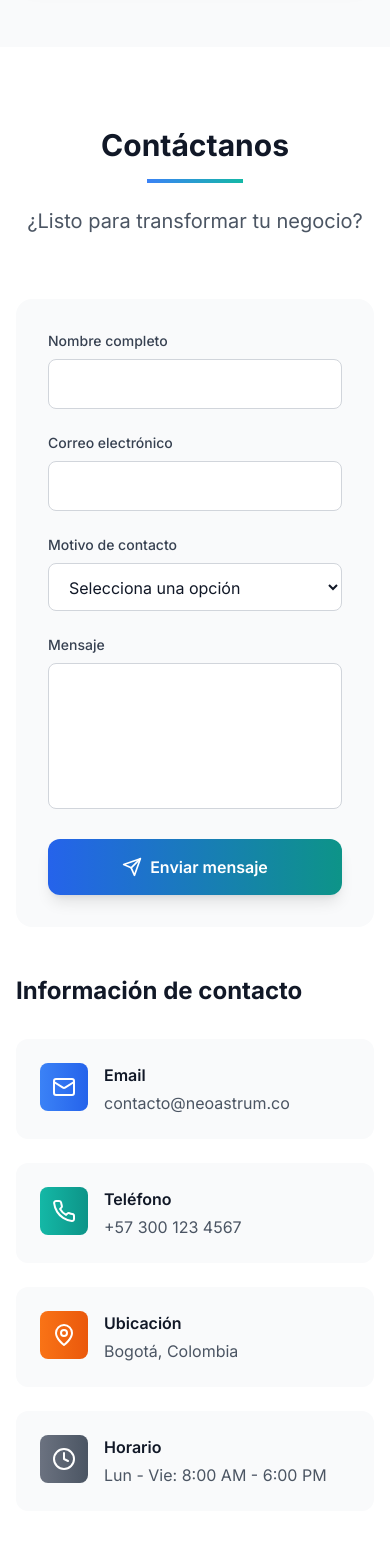
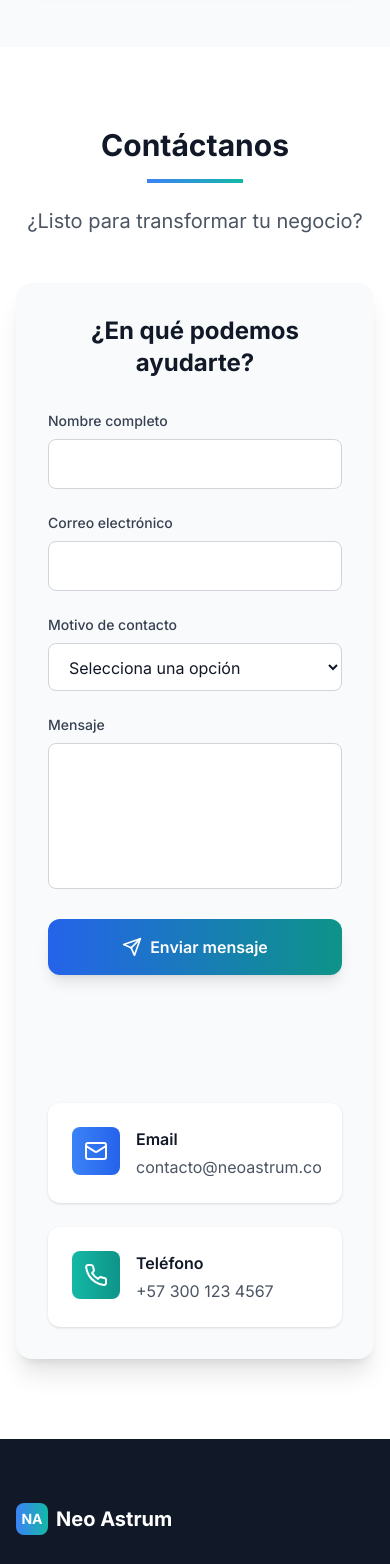
Before and after one commit to leon55490/NeoAstrum, a React (Vite) app: page / in a window 390 px wide. Shown: the part 5500-7064 px from the top of the page. Built offline with nearby package versions, Linux system fonts and the light colour scheme.

Commit message:
ajustes formulario

```diff
--- a/index.html
+++ b/index.html
@@ -9,7 +9,7 @@
       content="Neo Astrum - Tu espacio digital, sin límites. Agencia de desarrollo digital especializada en web, móvil, escritorio e IA." />
     <meta name="keywords"
       content="desarrollo web, desarrollo móvil, inteligencia artificial, digitalización, Colombia, LATAM" />
-    <title>Neo Astrum - Tu espacio digital, sin límites</title>
+    <title>Neo Astrum</title>
     <link rel="preconnect" href="https://fonts.googleapis.com">
     <link rel="preconnect" href="https://fonts.gstatic.com" crossorigin>
     <link
--- a/src/components/sections/Contact.tsx
+++ b/src/components/sections/Contact.tsx
@@ -1,6 +1,6 @@
 import React, { useState } from 'react';
 import { useTranslation } from 'react-i18next';
-import { Mail, Phone, MapPin, Clock, Send } from 'lucide-react';
+import { Mail, Phone, Send } from 'lucide-react';
 
 const Contact: React.FC = () => {
 	const { t } = useTranslation();
@@ -8,27 +8,27 @@ const Contact: React.FC = () => {
 		name: '',
 		email: '',
 		reason: '',
-    message: ''
+		message: '',
 	});
 
-  const handleInputChange = (e: React.ChangeEvent<HTMLInputElement | HTMLTextAreaElement | HTMLSelectElement>) => {
+	const handleInputChange = (
+		e: React.ChangeEvent<HTMLInputElement | HTMLTextAreaElement | HTMLSelectElement>
+	) => {
 		const { name, value } = e.target;
-    setFormData(prev => ({
+		setFormData((prev) => ({
 			...prev,
-      [name]: value
+			[name]: value,
 		}));
 	};
 
 	const handleSubmit = (e: React.FormEvent) => {
 		e.preventDefault();
-    // Handle form submission here
 		console.log('Form submitted:', formData);
-    // Reset form
 		setFormData({
 			name: '',
 			email: '',
 			reason: '',
-      message: ''
+			message: '',
 		});
 	};
 
@@ -37,32 +37,20 @@ const Contact: React.FC = () => {
 			icon: <Mail className="w-6 h-6" />,
 			label: 'Email',
 			value: t('contact.info.email'),
-      color: 'from-primary-500 to-primary-600'
+			color: 'from-primary-500 to-primary-600',
 		},
 		{
 			icon: <Phone className="w-6 h-6" />,
 			label: 'Teléfono',
 			value: t('contact.info.phone'),
-      color: 'from-secondary-500 to-secondary-600'
+			color: 'from-secondary-500 to-secondary-600',
 		},
-    {
-      icon: <MapPin className="w-6 h-6" />,
-      label: 'Ubicación',
-      value: t('contact.info.address'),
-      color: 'from-accent-500 to-accent-600'
-    },
-    {
-      icon: <Clock className="w-6 h-6" />,
-      label: 'Horario',
-      value: t('contact.info.hours'),
-      color: 'from-gray-500 to-gray-600'
-    }
 	];
 
 	return (
 		<section id="contact" className="py-20 bg-white dark:bg-gray-900">
-      <div className="max-w-7xl mx-auto px-4 sm:px-6 lg:px-8">
-        <div className="text-center mb-16">
+			<div className="max-w-5xl mx-auto px-4 sm:px-6 lg:px-8">
+				<div className="text-center mb-12">
 					<h2 className="text-3xl md:text-4xl font-bold text-gray-900 dark:text-white mb-4">
 						{t('contact.title')}
 					</h2>
@@ -72,12 +60,18 @@ const Contact: React.FC = () => {
 					</p>
 				</div>
 
-        <div className="grid grid-cols-1 lg:grid-cols-2 gap-12">
-          {/* Contact Form */}
-          <div className="bg-gray-50 dark:bg-gray-800 rounded-2xl p-8">
+				<div className="bg-gray-50 dark:bg-gray-800 rounded-2xl shadow-xl p-0 md:p-8 flex flex-col md:flex-row items-stretch">
+					{/* Formulario */}
+					<div className="flex-1 flex flex-col justify-center p-8">
+						<h3 className="flex justify-center text-2xl font-bold text-gray-900 dark:text-white mb-8 md:mb-6 text-center md:text-left">
+							¿En qué podemos ayudarte?
+						</h3>
 						<form onSubmit={handleSubmit} className="space-y-6">
 							<div>
-                <label htmlFor="name" className="block text-sm font-medium text-gray-700 dark:text-gray-300 mb-2">
+								<label
+									htmlFor="name"
+									className="block text-sm font-medium text-gray-700 dark:text-gray-300 mb-2"
+								>
 									{t('contact.form.name')}
 								</label>
 								<input
@@ -90,9 +84,11 @@ const Contact: React.FC = () => {
 									className="w-full px-4 py-3 border border-gray-300 dark:border-gray-600 rounded-lg focus:ring-2 focus:ring-primary-500 focus:border-transparent bg-white dark:bg-gray-700 text-gray-900 dark:text-white transition-colors duration-200"
 								/>
 							</div>
-
 							<div>
-                <label htmlFor="email" className="block text-sm font-medium text-gray-700 dark:text-gray-300 mb-2">
+								<label
+									htmlFor="email"
+									className="block text-sm font-medium text-gray-700 dark:text-gray-300 mb-2"
+								>
 									{t('contact.form.email')}
 								</label>
 								<input
@@ -105,9 +101,11 @@ const Contact: React.FC = () => {
 									className="w-full px-4 py-3 border border-gray-300 dark:border-gray-600 rounded-lg focus:ring-2 focus:ring-primary-500 focus:border-transparent bg-white dark:bg-gray-700 text-gray-900 dark:text-white transition-colors duration-200"
 								/>
 							</div>
-
 							<div>
-                <label htmlFor="reason" className="block text-sm font-medium text-gray-700 dark:text-gray-300 mb-2">
+								<label
+									htmlFor="reason"
+									className="block text-sm font-medium text-gray-700 dark:text-gray-300 mb-2"
+								>
 									{t('contact.form.reason')}
 								</label>
 								<select
@@ -126,9 +124,11 @@ const Contact: React.FC = () => {
 									<option value="other">Otro</option>
 								</select>
 							</div>
-
 							<div>
-                <label htmlFor="message" className="block text-sm font-medium text-gray-700 dark:text-gray-300 mb-2">
+								<label
+									htmlFor="message"
+									className="block text-sm font-medium text-gray-700 dark:text-gray-300 mb-2"
+								>
 									{t('contact.form.message')}
 								</label>
 								<textarea
@@ -141,7 +141,6 @@ const Contact: React.FC = () => {
 									className="w-full px-4 py-3 border border-gray-300 dark:border-gray-600 rounded-lg focus:ring-2 focus:ring-primary-500 focus:border-transparent bg-white dark:bg-gray-700 text-gray-900 dark:text-white transition-colors duration-200 resize-none"
 								></textarea>
 							</div>
-
 							<button
 								type="submit"
 								className="w-full bg-gradient-to-r from-primary-600 to-secondary-600 hover:from-primary-700 hover:to-secondary-700 text-white px-8 py-4 rounded-xl font-semibold shadow-lg hover:shadow-xl transform hover:-translate-y-1 transition-all duration-300 flex items-center justify-center"
@@ -152,27 +151,31 @@ const Contact: React.FC = () => {
 						</form>
 					</div>
 
-          {/* Contact Information */}
-          <div>
-            <h3 className="text-2xl font-bold text-gray-900 dark:text-white mb-8">
+					{/* Divisor vertical */}
+					<div className="hidden md:block w-px bg-gradient-to-b from-primary-400 via-gray-400 to-secondary-400 dark:from-primary-700 dark:via-gray-700 dark:to-secondary-700 mx-0"></div>
+
+					{/* Información de contacto */}
+					<div className="flex-1 flex flex-col justify-center p-8">
+						<h3 className="flex justify-center text-2xl font-bold text-gray-900 dark:text-white mb-8 md:mb-6 text-center md:text-left invisible md:visible">
+							{/* Espacio para simetría, solo visible en desktop */}
 							{t('contact.info.title')}
 						</h3>
 						<div className="space-y-6">
 							{contactInfo.map((info, index) => (
 								<div
 									key={index}
-                  className="flex items-start space-x-4 p-6 bg-gray-50 dark:bg-gray-800 rounded-xl hover:shadow-lg transition-shadow duration-300"
+									className="flex items-start space-x-4 p-6 bg-white dark:bg-gray-700 rounded-xl shadow transition-shadow duration-300"
 								>
-                  <div className={`p-3 rounded-lg bg-gradient-to-r ${info.color} text-white`}>
+									<div
+										className={`p-3 rounded-lg bg-gradient-to-r ${info.color} text-white flex items-center justify-center`}
+									>
 										{info.icon}
 									</div>
 									<div>
 										<h4 className="font-semibold text-gray-900 dark:text-white mb-1">
 											{info.label}
 										</h4>
-                    <p className="text-gray-600 dark:text-gray-300">
-                      {info.value}
-                    </p>
+										<p className="text-gray-600 dark:text-gray-300">{info.value}</p>
 									</div>
 								</div>
 							))}
```
Lines whose indentation alone changed are shown as unchanged.
